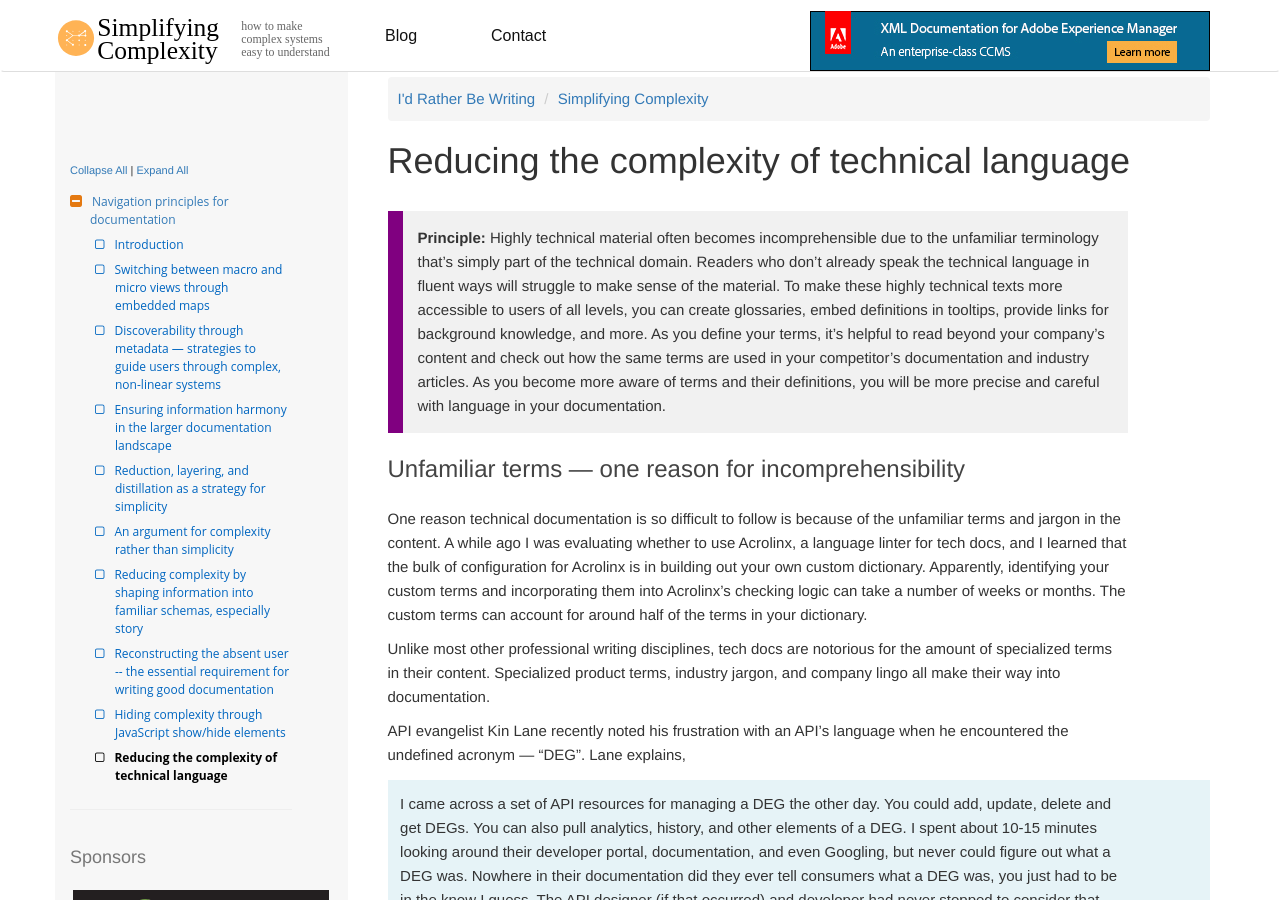
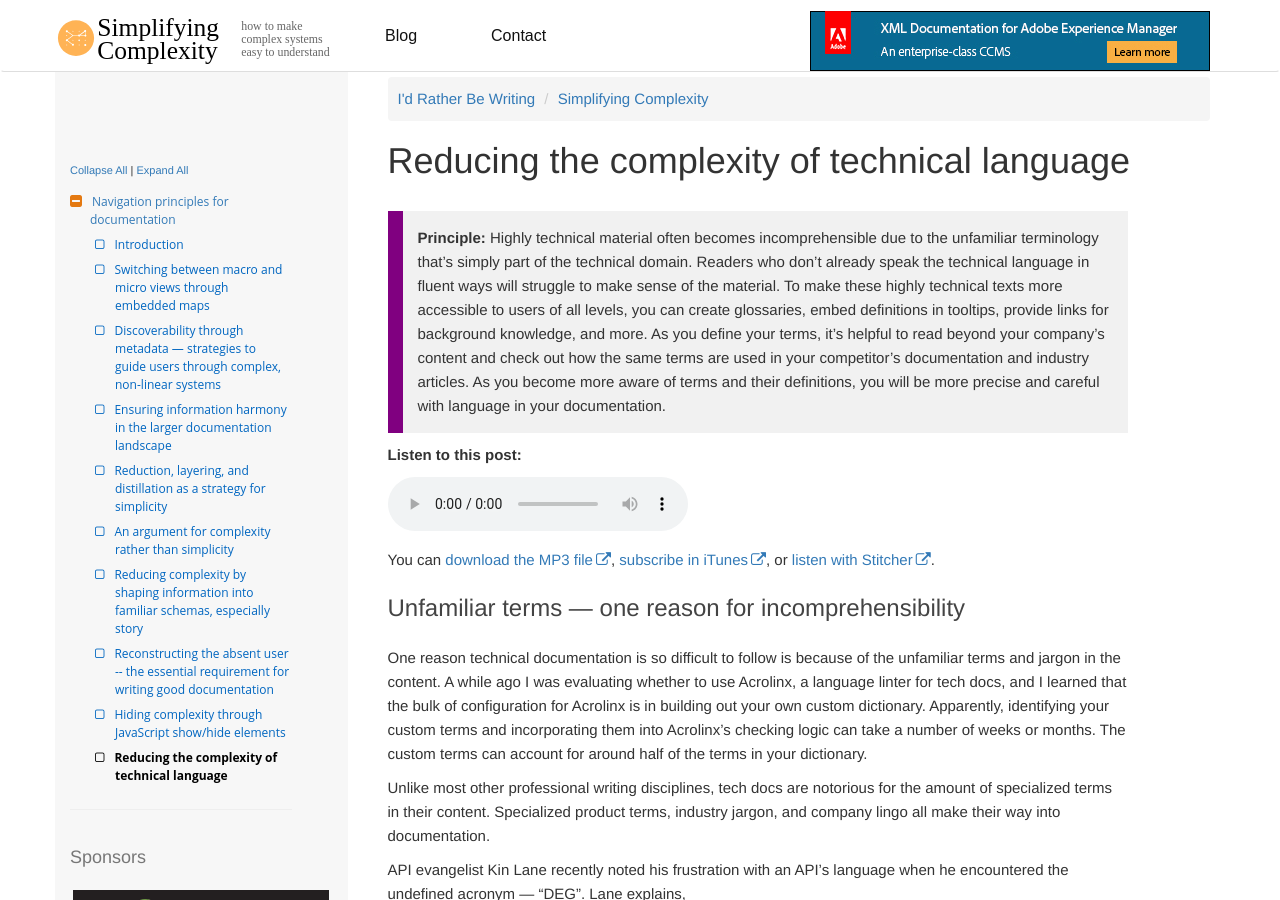
Before and after one commit to tomjoht/simplifying-complexity, a Jekyll site: the page built from _docs/reducing-the-complexity-of-language.md, in a window 1280 px wide and 900 px high. Built offline with Jekyll 4.4.1, drawn with Linux system fonts in a browser that asks for light colours; nearby versions of some CDN libraries; comment, search, counter and statistics services are not loaded; a style sheet for code colours, icons or effects is not loaded.

Commit message:
add podcast

```diff
--- a/_docs/reducing-the-complexity-of-language.md
+++ b/_docs/reducing-the-complexity-of-language.md
@@ -5,6 +5,13 @@ permalink: reducing-the-complexity-of-technical-language.html
 
 {: .principle}
 Highly technical material often becomes incomprehensible due to the unfamiliar terminology that's simply part of the technical domain. Readers who don't already speak the technical language in fluent ways will struggle to make sense of the material. To make these highly technical texts more accessible to users of all levels, you can create glossaries, embed definitions in tooltips, provide links for background knowledge, and more. As you define your terms, it's helpful to read beyond your company's content and check out how the same terms are used in your competitor's documentation and industry articles. As you become more aware of terms and their definitions, you will be more precise and careful with language in your documentation.
+
+<div class="audioControls">
+<p><b>Listen to this post:</b></p>
+<p><audio controls="controls"><source src="http://www.podtrac.com/pts/redirect.mp3/idratherassets.com/podcasts/glossaryreading.mp3" type="audio/mpeg" /></audio></p>
+
+<p>You can <a href="http://www.podtrac.com/pts/redirect.mp3/idratherassets.com/podcasts/glossaryreading.mp3" alt="Reducing the complexity of technical language (New article in Simplifying Complexity series)">download the MP3 file</a>, <a href="https://itunes.apple.com/us/podcast/id-rather-be-writing-podcast/id277365275">subscribe in iTunes</a>, or <a href="http://www.stitcher.com/podcast/id-rather-be-writing-technical-writing-podcast"> listen with Stitcher</a>.</p>
+</div>
 
 ## Unfamiliar terms &mdash; one reason for incomprehensibility
 
```
